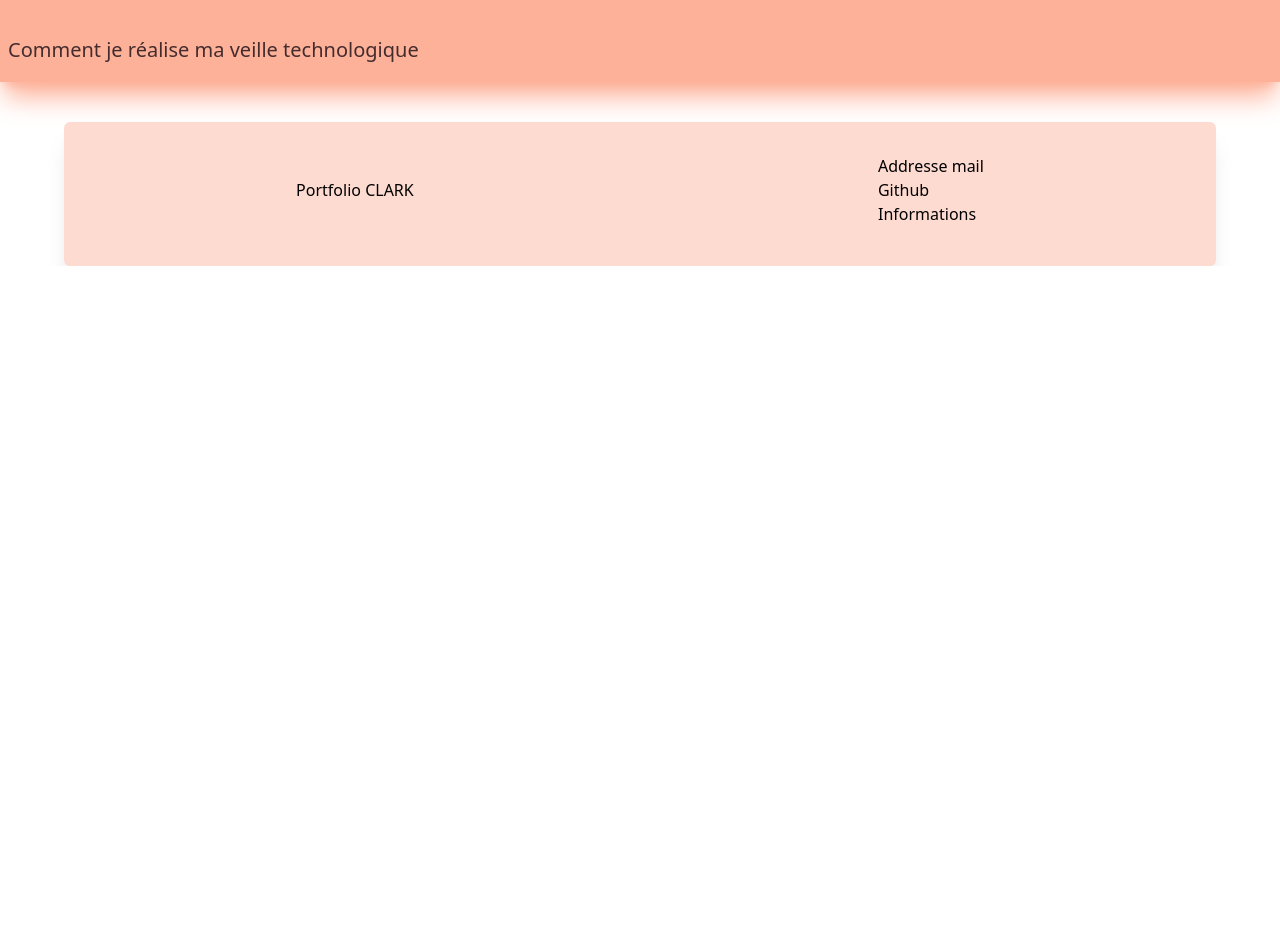
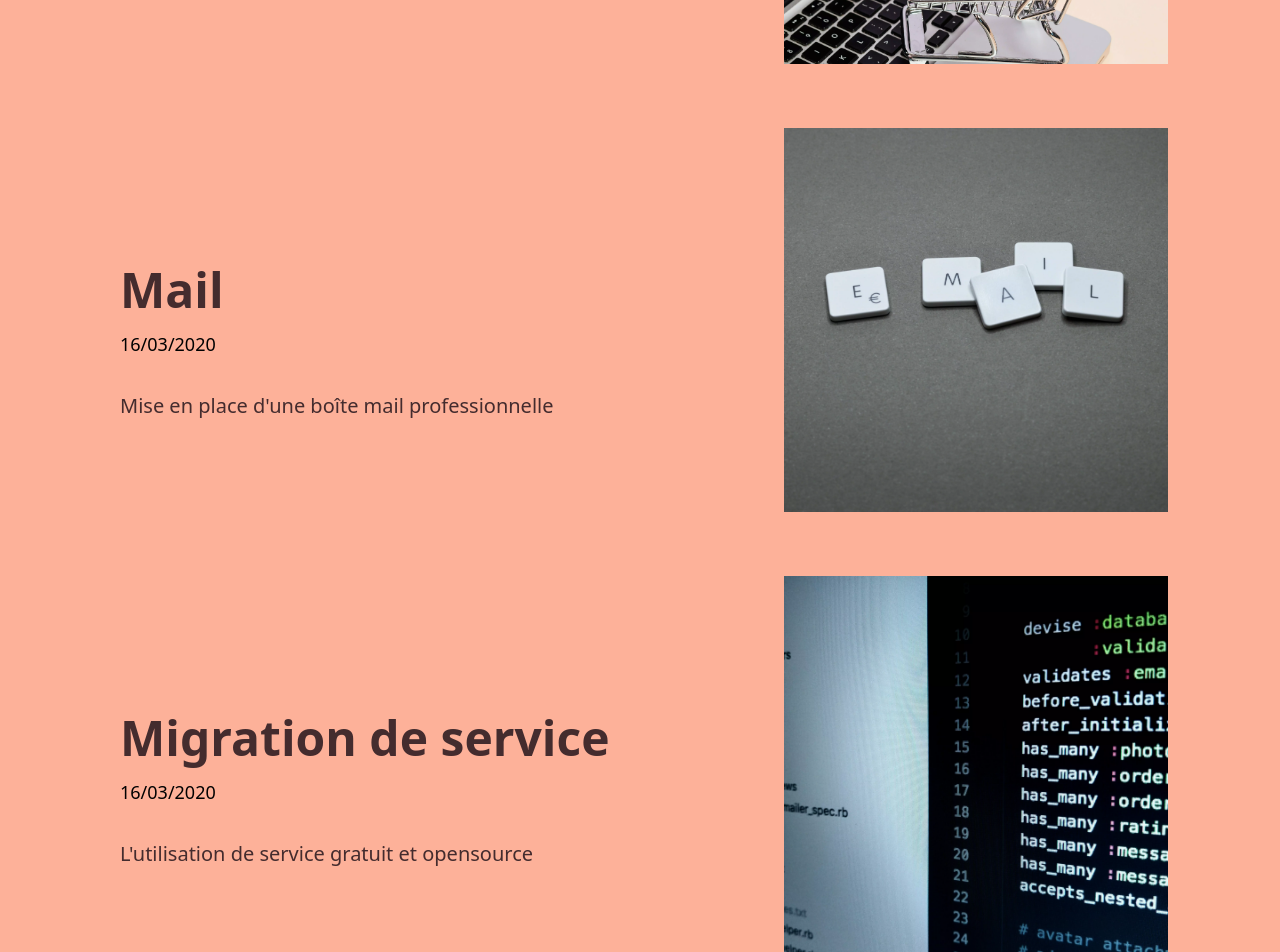
Before and after one commit to W-Kanzashi/portfolio-bts, a Next.js app: page / in a window 1280 px wide. Shown: the part 1140-2092 px from the top of the page. Before the commit the page ends 1406 px from the top, so only its background shows below. Built offline with nearby package versions, Linux system fonts and the light colour scheme.

Commit message:
Update Main page images

```diff
--- a/_posts/Mail.md
+++ b/_posts/Mail.md
@@ -14,21 +14,27 @@ ogImage:
 
 # Le besoin
 
-La communication entre l'entreprise, ses partenaires et ses clients est un enjeu essentiel pour facilité les échanges, la gestion des ressources, des rendez-vous, etc....
+La communication entre l'entreprise, ses partenaires et ses clients est un enjeu essentiel pour faciliter les échanges, la gestion des ressources, des rendez-vous, etc....
 
-Il est donc nécessaire de les réaliser le plus rapidement possible. Pour ce faire le choix des email est la solution la plus adaptée.
+Il est donc nécessaire de les réaliser le plus rapidement possible. Pour ce faire le choix des emails est la solution la plus adaptée.
 
-La plus part des entreprises individuelles utilisent des boîtes mails personnelles pour communiquer avec leurs clients.
+La plupart des entreprises individuelles utilisent des boîtes mails personnelles pour communiquer avec leurs clients. Mais grâce à une demande de plus en plus importante et une diversification de l’entreprise dans des domaines autre que la serrurerie, il a fallu revoir l’utilisation d’une boite mail personnelle et utiliser une boite mail professionnelle.
+
+## Les avantages de la boite mail professionnelle
+
+- Création d’un nombre illimité d’alias en fonction du besoin
+- Administration plus complète des droits en fonction des utilisateurs
+- Utilisation du domaine de l’entreprise
+- Attribution de règles d’envoie et de réception d’email
+- Statistiques
 
 # La mise en place
 
-Pour mettre en place la messagerie il faut :
+## Faire le choix de la boite mail
 
-## Définir quel est le besoin de l'entreprise
+Nous pouvions faire le choix d’un service que nous hébergeons nous même sur nos serveur (self-hosting) ou l’utilisation de services en ligne (SAAS).
 
-Notre besoin été simple, avoir un fonctionnement proche du 24/7 et une utilisation simple pour une personne ne sachant pas utiliser une boite mail. Un prix très proche de 0 euros.
-
-## Choisir une solution qui permet de répondre à ces besoins
+Le choix de la boite mail à été principalement faite en fonction du prix de celle-ci et du travail nécessaire pour la mettre en place. Comme indiquer dans l’introduction le besoin global est la réduction des coûts de production et l’augmentation de la productivité.
 
 Plusieurs choix sont possibles :
 
@@ -36,16 +42,26 @@ Plusieurs choix sont possibles :
 - Outlook
 - Services de messagerie privée
 
-Notre choix c'est porté sur le service Outlook car notre service de mise à disposition de serveur de page internet nous le proposais à prix très réduit.
+Notre choix c’est porté sur le service Outlook pro qui été proposé en même temps que notre service d’hébergement de site internet et disponible gratuitement pendant 1 an.
 
-## Mettre en place la boite mail
+## Mise en place
 
-La mise en place est très simple. Il faut créer un compte administrateur avec un email et un mot de passe et lui assigner les droits d'administration.
+La mise en place est très simple, il suffit de choisir le service Outlook et d’ajouter un utilisateur qui servira d’administrateur.
 
-## Ajouter et configurer les utilisateurs et les alias en fonction de la demande
+Ensuite il faut ajouter les autres utilisateurs et leurs assignés des droits (lecture, écriture, réception, émission d’email, etc…).
 
-Il faut ajouter les autre utilisateurs avec leurs droits et enfin ajouter des alias qui correspondra aux différentes section de l'entreprise (contact, compta, donnee, etc...).
+Pour finir la création d’alias en fonction de la section et du domaine de l’entreprise :
 
-# Lorem Ipsum
+- Contact : Toute informations concernant l’entreprises (demande d’information sur un travail, demande de devis, etc…
+- Compta : Envoie et réception de document se rapportant à la comptabilité de l’entreprise
+- Donnees : Réception de toutes demande se rapportant au RGPD, informations complémentaires sur la politique de confidentialité, etc…
 
-Tristique senectus et netus et malesuada fames ac turpis. Ridiculous mus mauris vitae ultricies leo integer malesuada nunc vel. In mollis nunc sed id semper. Egestas tellus rutrum tellus pellentesque. Phasellus vestibulum lorem sed risus ultricies tristique nulla. Quis blandit turpis cursus in hac habitasse platea dictumst quisque. Eros donec ac odio tempor orci dapibus ultrices. Aliquam sem et tortor consequat id porta nibh. Adipiscing elit duis tristique sollicitudin nibh sit amet commodo nulla. Diam vulputate ut pharetra sit amet. Ut tellus elementum sagittis vitae et leo. Arcu non odio euismod lacinia at quis risus sed vulputate.
+Modifier les enregistrements du serveur DNS
+Pour pouvoir recevoir et envoyer des emails il faut modifier des informations sur le serveur DNS :
+
+- Serveur de mail : doit pointer sur le service de Microsoft Outlook.
+- MX : Mail Exchange : Indique le chemin que doit prendre l’email pour arriver sur le serveur
+- DMARC : Domain-base Message Authentication Reporting and Corformance : Indique comment le receveur de l’email doit traiter un email envoyer de notre domaine s’il échoue aux contrôles de sécurité
+- DKIM : Domain Keys Identified Mail (RFC 4871) : permet de signer les emails pour garantir la véracité des emails.
+- SPF : Sender Policy Framework (RFC 4408) : permet de garantir que les emails sont bien envoyés.
+  Enfin il faut réaliser des tests avec des outils tel que MXToolbox qui va permettre de faire en sorte que les messages sont bien envoyés et reçus.
--- /dev/null
+++ b/_posts/Migration.md
@@ -0,0 +1,36 @@
+---
+title: "Migration de service"
+excerpt: "L'utilisation de service gratuit et opensource"
+coverImage: "/assets/image/pexels-digital-buggu-374559.webp"
+date: "2020-03-16T05:35:07.322Z"
+author:
+  name: Keanui CLARK
+  picture: "/assets/blog/authors/joe.jpeg"
+ogImage:
+  url: "/assets/image/pexels-digital-buggu-374559.webp"
+  credit: "Photo by Digital Buggu from Pexels"
+  link: "https://www.pexels.com/photo/monitor-displaying-computer-application-374559/?utm_content=attributionCopyText&utm_medium=referral&utm_source=pexels"
+---
+
+# Pourquoi migrer tout nos services ?
+
+Une réduction des coûts de production est un sujet très important dans le monde de l’entreprise, et une des missions qui m’a été confié étais de les réduire au maximum.
+Pour ce faire il a fallu mettre en place une migration complète de tous les outils informatiques.
+
+## Le serveur d’hébergement de site internet
+
+### Le problème
+
+Pour pouvoir être visible sur internet l’entreprise a mis en place un site internet qui est hébergé sur un serveur (Goddady). Le problème est que le coût du serveur est trop important par rapport à son utilité (surdimensionnement du besoin), il a donc fallu trouver une alternative.
+Le service d’hébergement proposait l’intégralité des services nécessaires pour pouvoir mettre un site internet en ligne : serveur DNS, mise en place d’un domaine, serveur Apache ou l’on peut déposer des fichiers, intégration de service de messagerie, partage de document, vente et achat de domaine, etc…
+
+### La solution
+
+N’ayant pas trouvé de service gratuit qui propose un service d’hébergement, un serveur DNS et de pouvoir utiliser son nom de domaine, il a été nécessaire de diviser les besoins en deux :
+
+- Cloudflare : Serveur DNS très complet et très facilement utilisable
+- Vercel : Hébergement de site internet gratuit (possibilité d’utiliser son nom de domaine mais requiere l’utilisation d’un service externe)
+
+Pour résoudre le problème je me suis tourné vers les services d’hébergement gratuit tel que : Github pages, Vercel, Cloudflare, etc… et j’ai fait le choix de Vercel pour des raisons d’intégration très simple avec les services que Cloudflare propose et l’utilisation de Framework web tel que Next js.
+
+Les coûts liés au serveur étant réduit à zéro le reste des dépenses ne représentais que l’achat des noms de domaines.
--- a/components/Footer.tsx
+++ b/components/Footer.tsx
@@ -1,7 +1,7 @@
 export default function Footer() {
   return (
     <>
-      <footer className="mx-auto flex max-w-6xl flex-row items-center justify-around rounded-md bg-watusi-500 pt-8 pb-10 shadow-xl">
+      <footer className="mx-auto mt-10 flex max-w-6xl flex-row items-center justify-around rounded-md bg-watusi-500 py-10 shadow-xl">
         <div>
           <h2>Portfolio CLARK</h2>
         </div>
--- a/components/Layout.tsx
+++ b/components/Layout.tsx
@@ -5,7 +5,7 @@ export default function Layout({ children }: any) {
   return (
     <>
       <Navbar />
-      <main className="mx-auto max-w-7xl shadow-xl shadow-watusi-600">
+      <main className="mx-auto min-h-screen max-w-7xl shadow-xl shadow-watusi-600">
         {children}
       </main>
       <Footer />
--- a/components/Markdown/CoverImage.tsx
+++ b/components/Markdown/CoverImage.tsx
@@ -14,15 +14,15 @@ const CoverImage = ({ title, src, slug }: Props) => {
       src={src}
       alt={`Cover Image for ${title}`}
       objectFit="cover"
-      height={400}
-      width={400}
+      height={1200}
+      width={1200}
       className={cn("shadow-sm", {
         "transition-shadow duration-200 hover:shadow-lg": slug,
       })}
     />
   );
   return (
-    <div className="sm:mx-0">
+    <div className="relative h-96 w-96 sm:mx-0">
       {slug ? (
         <Link as={`/work/${slug}`} href="/work/[slug]">
           <a aria-label={title}>{image}</a>
--- a/components/Markdown/HeroPost.tsx
+++ b/components/Markdown/HeroPost.tsx
@@ -15,7 +15,7 @@ type Props = {
 const HeroPost = ({ title, coverImage, date, excerpt, slug }: Props) => {
   return (
     <section
-      className="my-10 flex h-full flex-col items-center justify-around md:flex-row"
+      className="mx-auto flex max-w-2xl flex-col items-center justify-center md:flex-row"
       id={slug}
     >
       <div className="min-w-full px-2 md:flex md:flex-col md:gap-16 lg:gap-8">
@@ -37,7 +37,7 @@ const HeroPost = ({ title, coverImage, date, excerpt, slug }: Props) => {
           </p>
         </div>
       </div>
-      <div>
+      <div className="mb-8 md:mb-16">
         <CoverImage title={title} src={coverImage} slug={slug} />
       </div>
     </section>
--- a/components/Navbar.tsx
+++ b/components/Navbar.tsx
@@ -11,7 +11,7 @@ export default function Navbar() {
 
   return (
     <>
-      <nav className="fixed left-0 bottom-2 z-10 flex w-full flex-row items-center justify-around rounded-md bg-watusi-500 px-3 py-4 text-2xl shadow-xl md:right-1/2 md:left-1/2 md:top-2 md:w-[60rem] md:translate-x-1/2 md:px-10">
+      <nav className="fixed left-0 bottom-2 z-10 flex w-full flex-row items-center justify-around rounded-md bg-watusi-500 px-3 py-4 text-2xl shadow-xl md:bottom-[92%] md:right-1/2 md:left-1/2 md:top-2 md:w-[60rem] md:-translate-x-1/2 md:px-10">
         <Link href="/">
           <a className="duration-300 ease-in-out hover:scale-105 hover:text-woody-brown-600 hover:drop-shadow-md">
             <h2 className="">Portfolio CLARK</h2>
--- a/pages/index.tsx
+++ b/pages/index.tsx
@@ -15,7 +15,7 @@ export default function Index({ allPosts }: Props): JSX.Element {
       <Header />
 
       {/* Markdown parser display */}
-      <section>
+      <section className="container mx-auto px-5">
         {allPosts.map((heroPost) => (
           <HeroPost
             key={heroPost.title}
```
Also changed, not shown: 1 other file (tests, documents, lock files or other folders).
